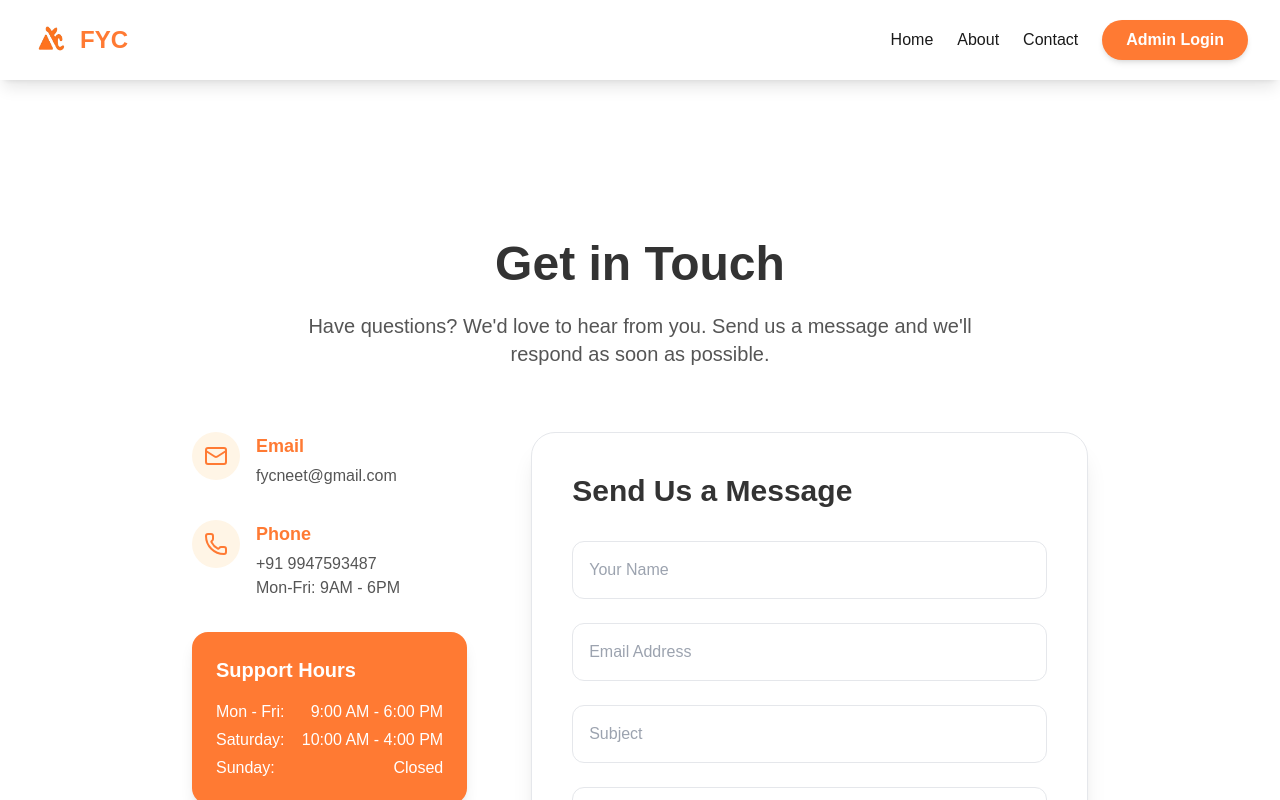
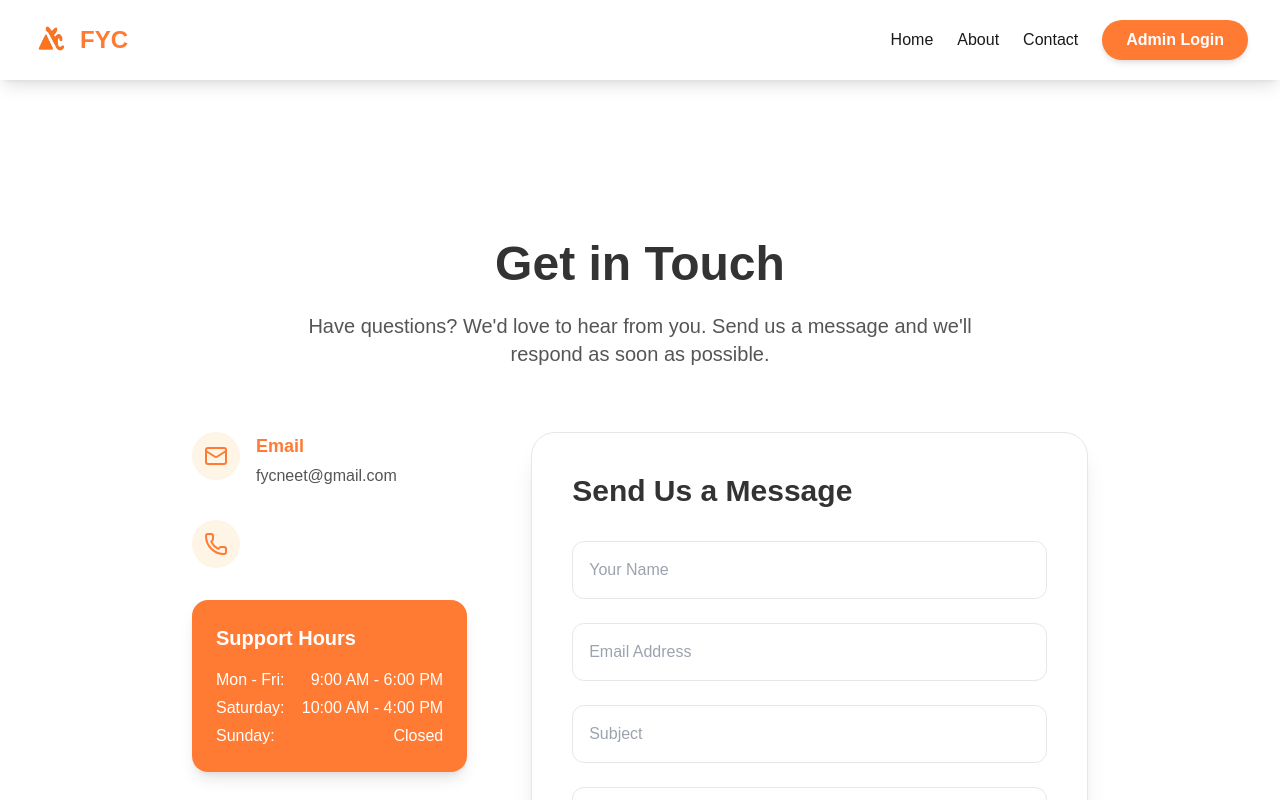
Before and after one commit to Ayush-R-s/FYC, a React (Vite) app in the folder frontend/: page /contact in a window 1280 px wide. Shown: the top 800 px of the page. Built offline with nearby package versions, Linux system fonts and the light colour scheme.

Commit message:
feat: create contact page with email, support hours, and inquiry form

```diff
--- a/frontend/src/pages/Contact.jsx
+++ b/frontend/src/pages/Contact.jsx
@@ -21,10 +21,6 @@ const Contact = () => {
                         <div className="flex items-start gap-4">
                             <div className="p-3 bg-secondary rounded-full text-accent">
                                 <Phone size={24} />
-                            </div>
-                            <div>
-                                <strong className="block text-lg mb-1 text-accent">Phone</strong>
-                                <span className="text-text-secondary">+91 9947593487<br />Mon-Fri: 9AM - 6PM</span>
                             </div>
                         </div>
 
```
